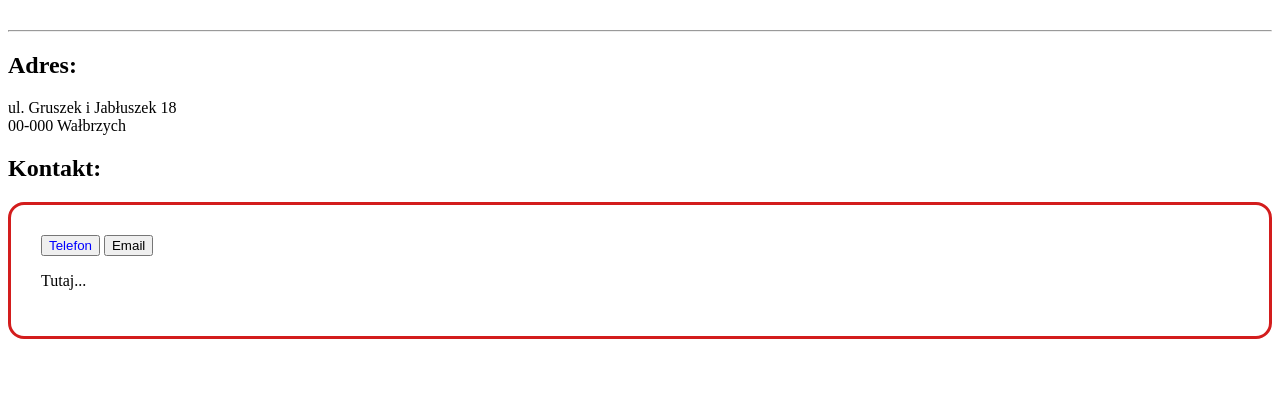
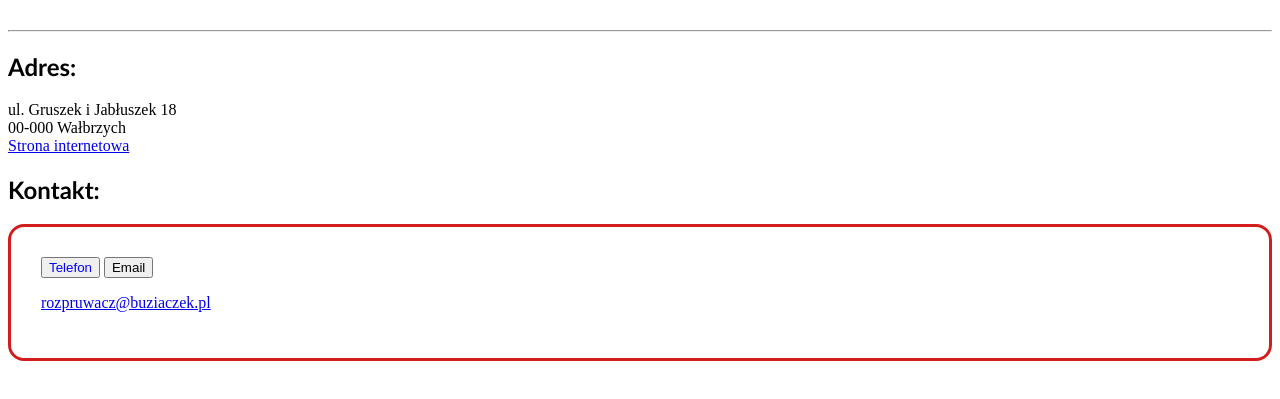
Before and after one commit to kubalobo/Warsztat-KartografiaMobilna-1, a plain HTML site: page index.html in a window 1280 px wide. Both pictures are taken after a click on the button "Email". Shown: the part 95-494 px from the top of the page. Drawn offline with Linux system fonts and the light colour scheme.

Commit message:
Akcja przycisku

```diff
--- a/index.html
+++ b/index.html
@@ -9,6 +9,8 @@
     <title>Warsztaty!!!!</title>
 
     <link href="./style.css" rel="stylesheet" />
+    <script src="script.js"></script>
+
 </head>
 
 <body>
@@ -21,15 +23,16 @@
 
     <p>
         ul. Gruszek i Jabłuszek 18<br />
-        00-000 Wałbrzych
+        00-000 Wałbrzych<br />
+        <a href="https://google.pl/">Strona internetowa</a>
     </p>
 
     <h2>Kontakt:</h2>
 
     <div class="box">
         <button id="telefonButton">Telefon</button>
-        <button>Email</button>
-        <p>Tutaj...</p>
+        <button onclick="showEmail()">Email</button>
+        <p id="contactSpace"></p>
     </div>
 
 </body>
--- /dev/null
+++ b/script.js
@@ -0,0 +1,14 @@
+
+const imie = "Zosia";
+let zwierze = 'kota';
+console.log(imie + " ma " + zwierze + "... 🐈🐈🐈");
+
+
+function showEmail() {
+    console.log("😎😎😎");
+
+    const contactSpace = document.querySelector('#contactSpace');
+
+    contactSpace.innerHTML = '<a href="mailto:rozpruwacz@buziaczek.pl">rozpruwacz@buziaczek.pl</a>'
+
+}
--- a/style.css
+++ b/style.css
@@ -7,6 +7,10 @@ h1 {
     color: blue;
 }
 
+h2 {
+    font-family: 'Gill Sans', 'Gill Sans MT', Calibri, 'Trebuchet MS', sans-serif;
+}
+
 .box {
     border: 3px solid #d31d1d;
     border-radius: 16px;
```
